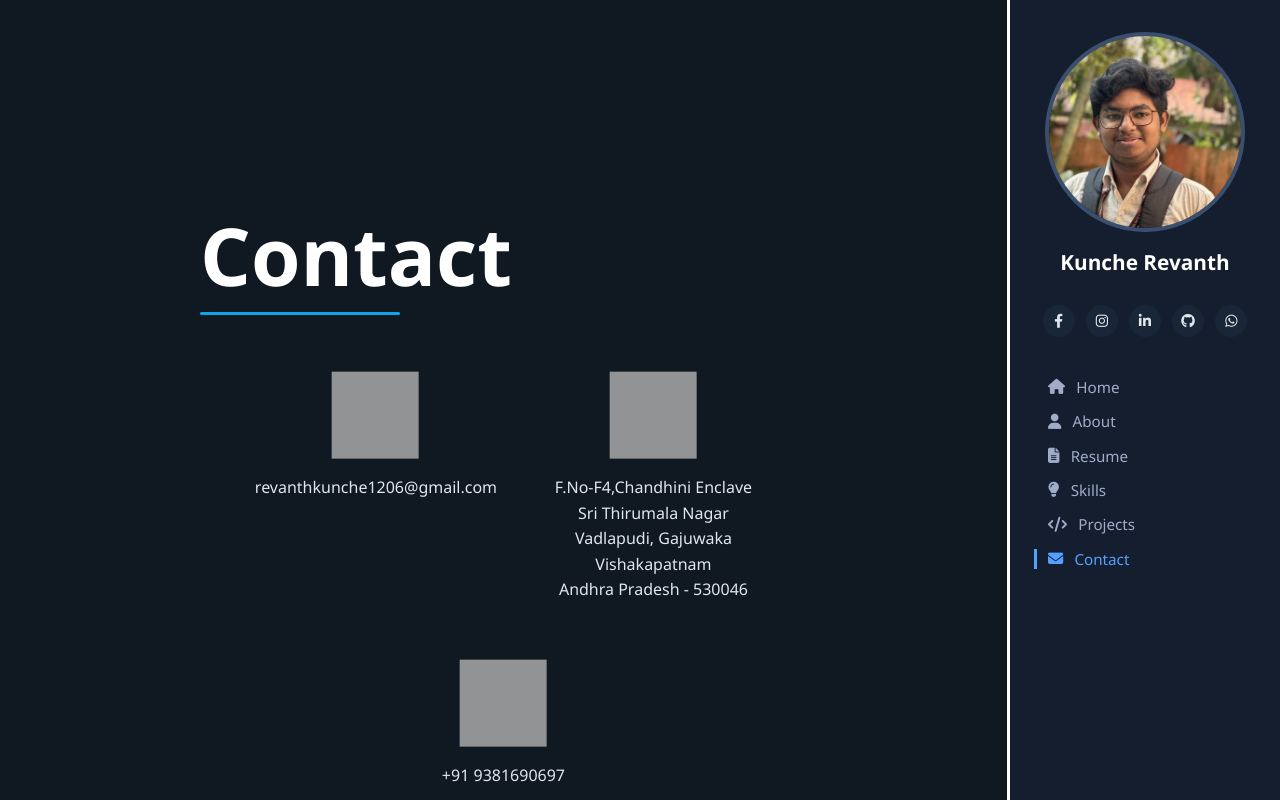
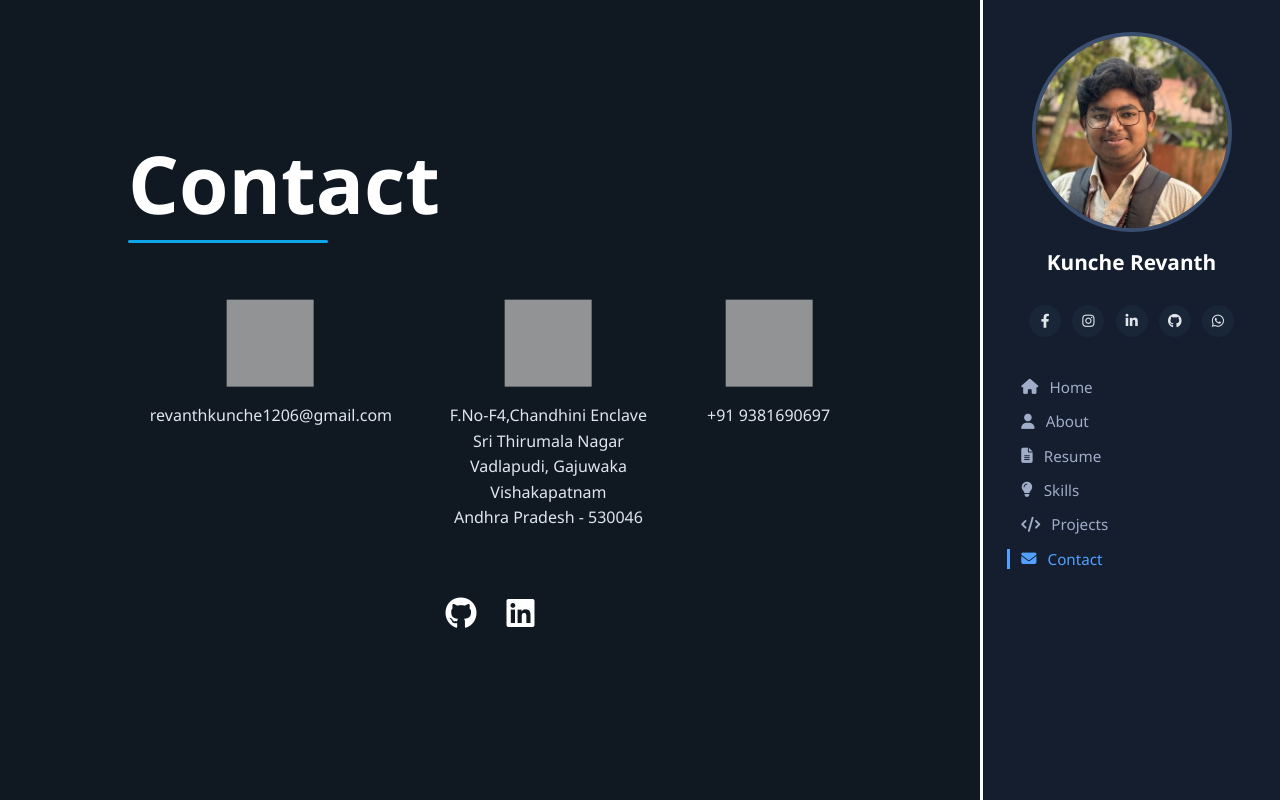
Before and after one commit to revanthkunche1206/Revanth-Portfolio, a Django app: page /contact/ in a window 1280 px wide. Run offline with Django 5.2, Linux system fonts and the light colour scheme; grey boxes are pictures that could not be loaded.

Commit message:
contact responsive

```diff
--- a/static/contact.css
+++ b/static/contact.css
@@ -121,7 +121,7 @@ a {
 
 .main-content {
   flex-grow: 1;
-  padding: 200px;
+  padding:10%;
   background-color: #101822;
   overflow-y: auto;
 }
```
